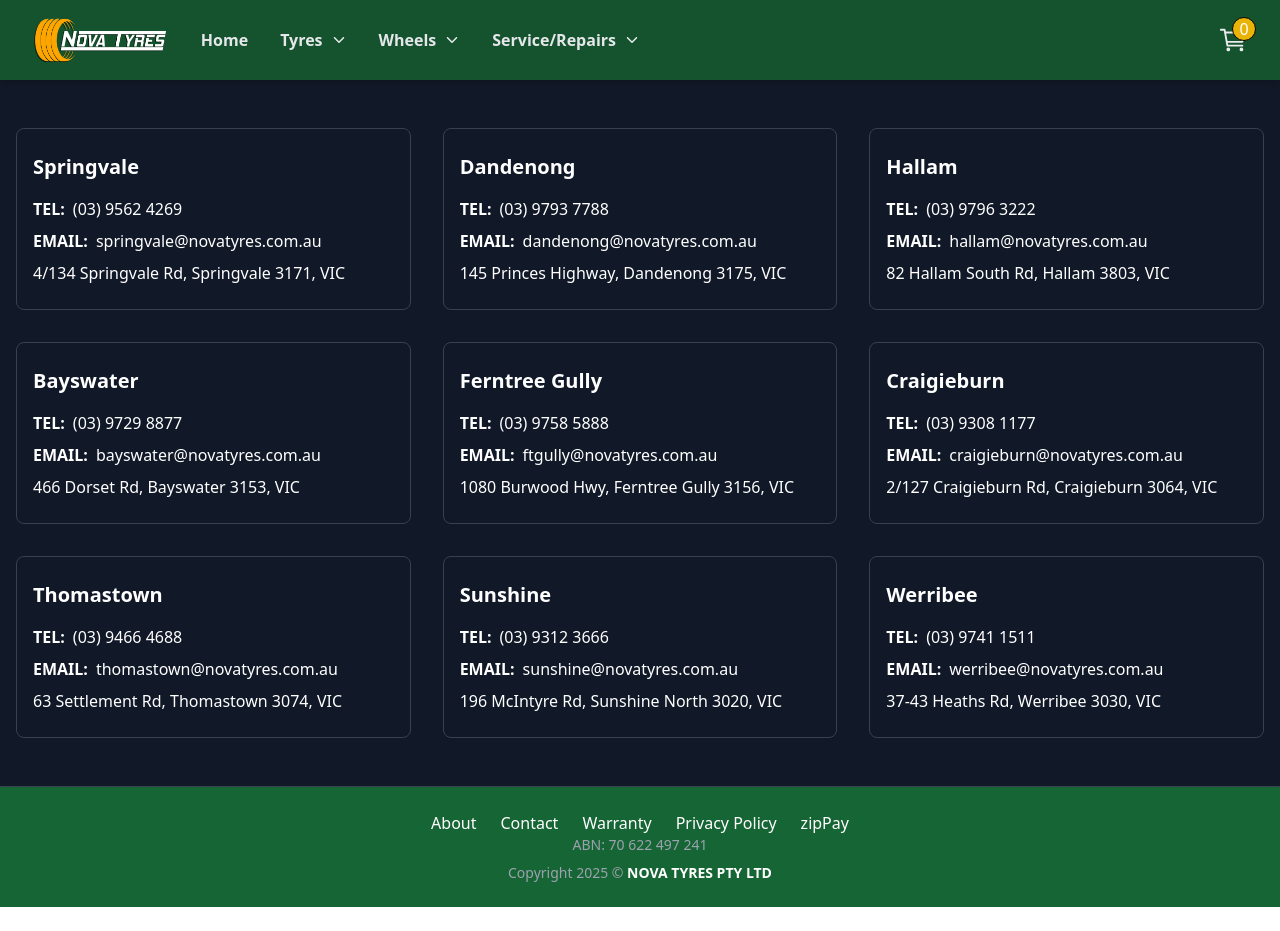
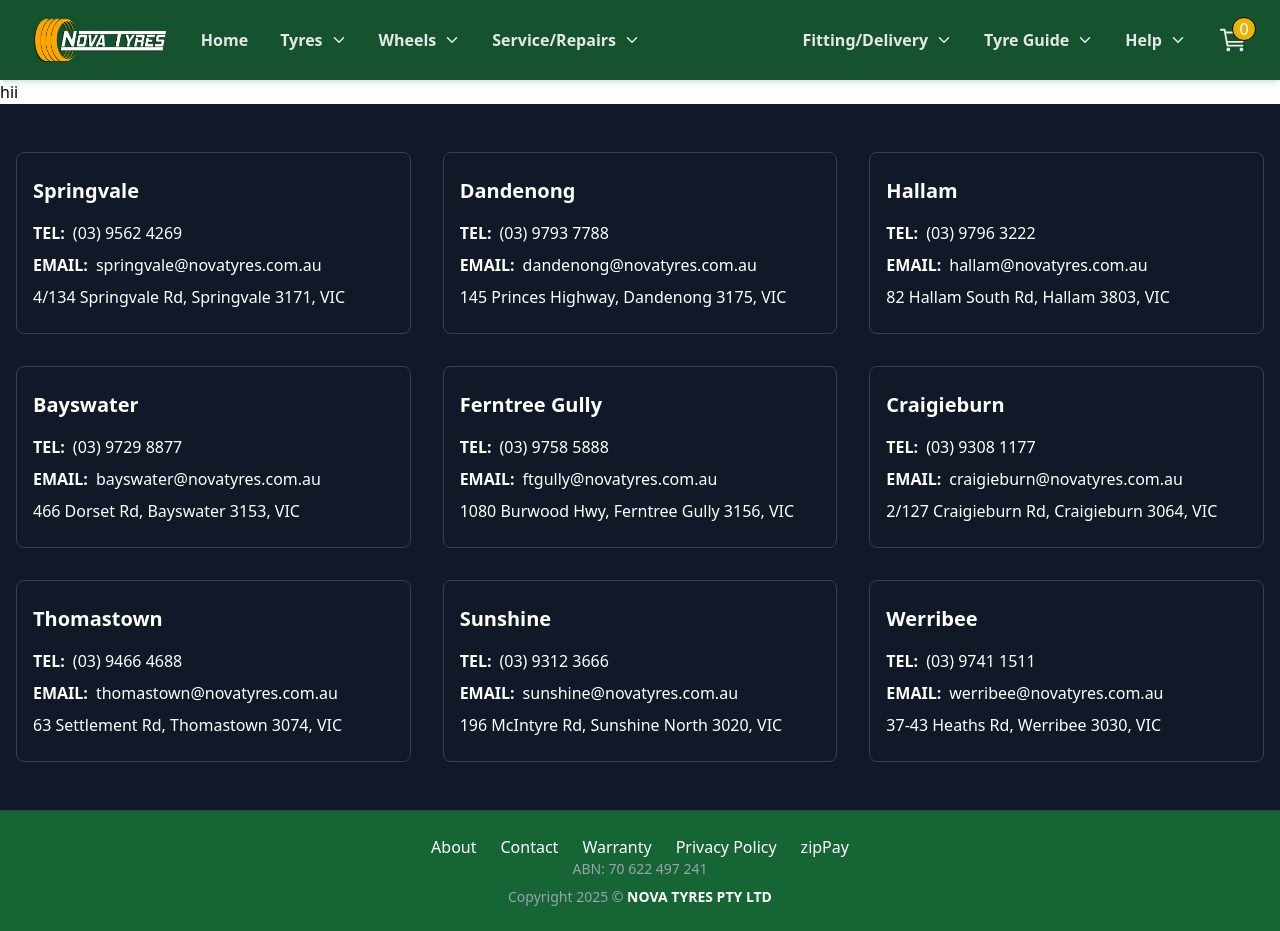
Before and after one commit to Ajay-Bankar/nova-tyres, a React (Vite) app: page /fittingdelivery in a window 1280 px wide. Before the commit the page ends 907 px from the top, so only its background shows below. Built offline with nearby package versions, Linux system fonts and the light colour scheme.

Commit message:
all pages complete

```diff
--- a/src/App.jsx
+++ b/src/App.jsx
@@ -6,6 +6,9 @@
 import Wheels from './pages/wheels';
 import Servicerepairs from './pages/servicerepairs';
 import Footer from './components/Footer'
+import Fittingdelivery from './pages/fittingdelivery';
+import Tyreguide from './pages/tyreguide';
+import Help from './pages/help';
 
 
 function App() {
@@ -23,6 +26,11 @@
           <Route path="/tyres" element={<Tyres />} />
           <Route path="/wheels" element={<Wheels />} />
           <Route path="/servicerepairs" element={<Servicerepairs />} />
+          <Route path="/fittingdelivery" element={<Fittingdelivery />} />
+          <Route path="/tyreguide" element={<Tyreguide />} />
+          <Route path="/help" element={<Help />} />
+
+
         </Routes>
 
       </div>
--- a/src/components/Header.jsx
+++ b/src/components/Header.jsx
@@ -23,6 +23,9 @@
     { label: 'Tyres', path: '/tyres' },
     { label: 'Wheels', path: '/wheels' },
     { label: 'Service/Repairs', path: '/servicerepairs' },
+    { label: 'Fitting/Delivery', path: '/fittingdelivery' },
+    { label: 'Tyre Guide', path: '/tyreguide' },
+    { label: 'Help', path: '/help' },
 
 
   ];
@@ -68,7 +71,7 @@
                     alt="Nova Logo"
                   />
                   <button onClick={() => setIsSidebarOpen(false)}>
-                    <IoIosClose size={30} color='#e9ecef'  />
+                    <IoIosClose size={30} color='#e9ecef' />
                   </button>
                 </div>
 
@@ -116,7 +119,9 @@
           <div className='w-full flex justify-end gap-8 items-center'>
             {menuItems.slice(4).map((item, index) => (
               <div key={index} className='flex justify-center items-center gap-2'>
-                <p className='text-gray-200 font-semibold text-[1rem]'>{item.label}</p>
+                <Link to={item.path} className='text-gray-200 font-semibold text-[1rem]'>
+                  {item.label}
+                </Link>
                 <p><IoIosArrowDown color='#e9ecef' /></p>
               </div>
             ))}
--- /dev/null
+++ b/src/pages/fittingdelivery.jsx
@@ -0,0 +1,11 @@
+import React from 'react'
+
+const Fittingdelivery = () => {
+  return (
+    <div>
+      <h1>hii</h1>
+    </div>
+  )
+}
+
+export default Fittingdelivery
--- /dev/null
+++ b/src/pages/help.jsx
@@ -0,0 +1,11 @@
+import React from 'react'
+
+const Help = () => {
+  return (
+    <div>
+      <h1>help</h1>
+    </div>
+  )
+}
+
+export default Help
--- /dev/null
+++ b/src/pages/tyreguide.jsx
@@ -0,0 +1,12 @@
+import React from 'react'
+
+const Tyreguide = () => {
+  return (
+    <div>
+        <h1>tyreguide</h1>
+
+    </div>
+  )
+}
+
+export default Tyreguide
```
Lines whose indentation alone changed are shown as unchanged.
